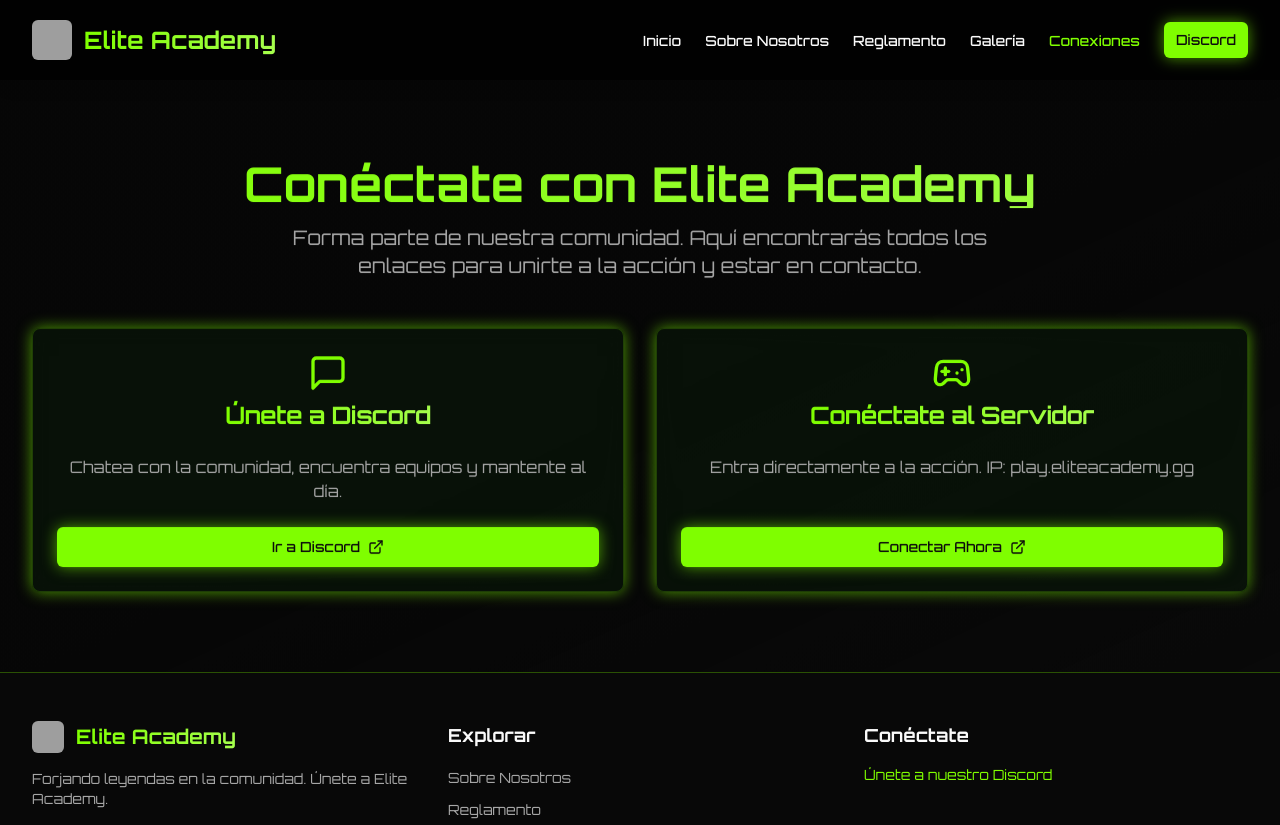
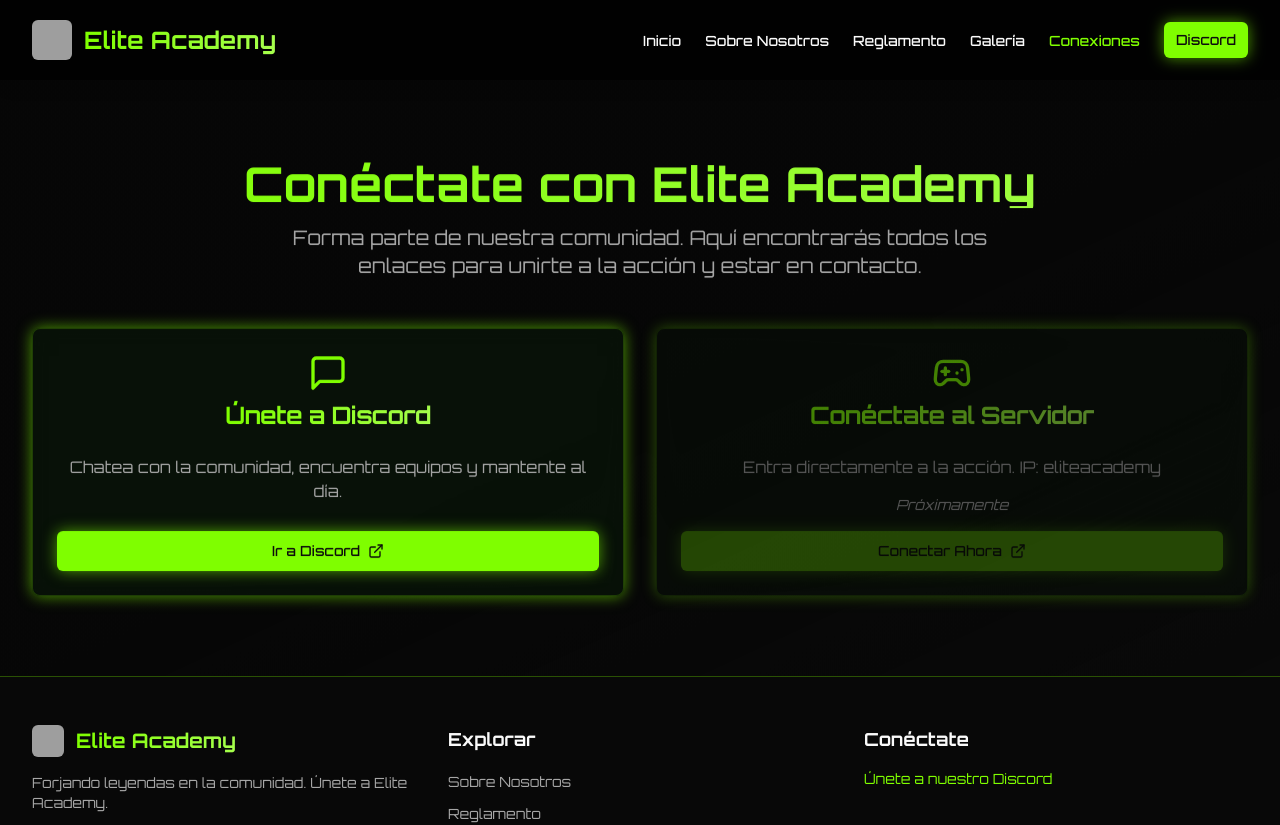
Before and after one commit to er-guindi17/ktktktmhbnyjhty, a React (Vite) app: page /join in a window 1280 px wide. Shown: the top 825 px of the page. Built offline with nearby package versions, Linux system fonts and the light colour scheme; grey boxes are pictures that could not be loaded.

Commit message:
Update JoinPage.jsx

```diff
--- a/src/pages/JoinPage.jsx
+++ b/src/pages/JoinPage.jsx
@@ -1,24 +1,23 @@
-
 import React from 'react';
 import { motion } from 'framer-motion';
 import { Button } from '@/components/ui/button.jsx';
 import { Card, CardContent, CardHeader, CardTitle } from '@/components/ui/card.jsx';
-import { ExternalLink, MessageSquare, Gamepad2, Users, Twitch } from 'lucide-react'; // Using MessageSquare for Discord as a placeholder
+import { ExternalLink, MessageSquare, Gamepad2 } from 'lucide-react'; // Using MessageSquare for Discord
 
 const connectionLinks = [
   {
     id: 'discord',
     title: 'Únete a Discord',
     description: 'Chatea con la comunidad, encuentra equipos y mantente al día.',
-    url: 'https://discord.gg/4an54zAXa7', // Reemplaza con tu enlace de Discord
+    url: 'https://discord.gg/4an54zAXa7',
     icon: <MessageSquare className="h-10 w-10 text-primary" />,
     cta: 'Ir a Discord',
   },
   {
     id: 'server',
     title: 'Conéctate al Servidor',
-    description: 'Entra directamente a la acción. IP: play.eliteacademy.gg', // Reemplaza con tu IP
-    url: 'fivem://connect/play.eliteacademy.gg', // Ejemplo para FiveM, ajusta según tu juego
+    description: 'Entra directamente a la acción. IP: eliteacademy',
+    url: 'fivem://connect/play.eliteacademy.gg',
     icon: <Gamepad2 className="h-10 w-10 text-primary" />,
     cta: 'Conectar Ahora',
   },
@@ -34,31 +33,54 @@ const JoinPage = () => {
     <div className="py-12 md:py-20 bg-gradient-to-br from-background via-background to-secondary/10 font-orbitron">
       <div className="container mx-auto px-4 sm:px-6 lg:px-8">
         <motion.div {...fadeIn(0)}>
-          <h1 className="text-4xl md:text-5xl font-bold text-center mb-4 gradient-text">Conéctate con Elite Academy</h1>
+          <h1 className="text-4xl md:text-5xl font-bold text-center mb-4 gradient-text">
+            Conéctate con Elite Academy
+          </h1>
           <p className="text-xl text-muted-foreground text-center mb-12 max-w-3xl mx-auto">
             Forma parte de nuestra comunidad. Aquí encontrarás todos los enlaces para unirte a la acción y estar en contacto.
           </p>
         </motion.div>
 
         <div className="grid md:grid-cols-2 gap-8">
-          {connectionLinks.map((link, index) => (
+          {connectionLinks.map((link, index) => {
+            const isDisabled = link.id === 'server';
+
+            return (
               <motion.div key={link.id} {...fadeIn(0.2 + index * 0.15)}>
-              <Card className="glass-card h-full flex flex-col hover:shadow-primary/30 hover:shadow-xl transition-all duration-300 primary-glow">
+                <Card
+                  className={`glass-card h-full flex flex-col transition-all duration-300 primary-glow ${
+                    isDisabled
+                      ? 'opacity-50 pointer-events-none cursor-not-allowed'
+                      : 'hover:shadow-primary/30 hover:shadow-xl'
+                  }`}
+                >
                   <CardHeader className="items-center text-center">
                     {link.icon}
                     <CardTitle className="text-2xl gradient-text mt-2">{link.title}</CardTitle>
                   </CardHeader>
                   <CardContent className="flex-grow flex flex-col text-center">
-                  <p className="text-muted-foreground mb-6 flex-grow">{link.description}</p>
-                  <a href={link.url} target="_blank" rel="noopener noreferrer">
-                    <Button className="w-full bg-primary hover:bg-primary/90 text-primary-foreground primary-glow">
+                    <p className="text-muted-foreground mb-4 flex-grow">{link.description}</p>
+                    {isDisabled && (
+                      <p className="text-sm text-muted-foreground italic mb-4">Próximamente</p>
+                    )}
+                    <a
+                      href={isDisabled ? undefined : link.url}
+                      target="_blank"
+                      rel="noopener noreferrer"
+                      onClick={e => isDisabled && e.preventDefault()}
+                    >
+                      <Button
+                        className="w-full bg-primary hover:bg-primary/90 text-primary-foreground primary-glow"
+                        disabled={isDisabled}
+                      >
                         {link.cta} <ExternalLink className="ml-2 h-4 w-4" />
                       </Button>
                     </a>
                   </CardContent>
                 </Card>
               </motion.div>
-          ))}
+            );
+          })}
         </div>
       </div>
     </div>
```
Lines whose indentation alone changed are shown as unchanged.
